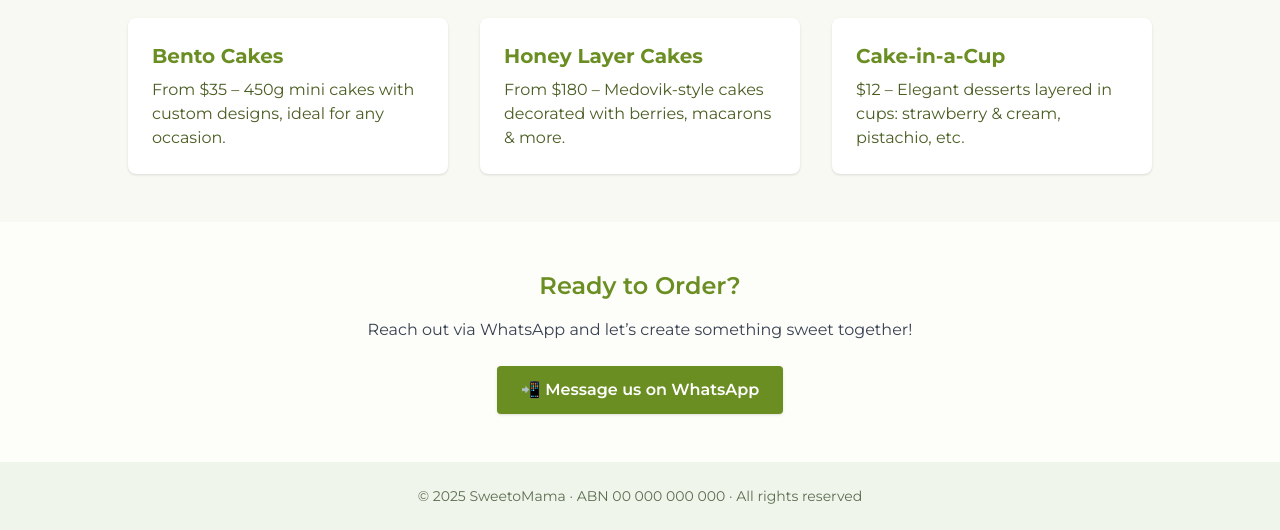
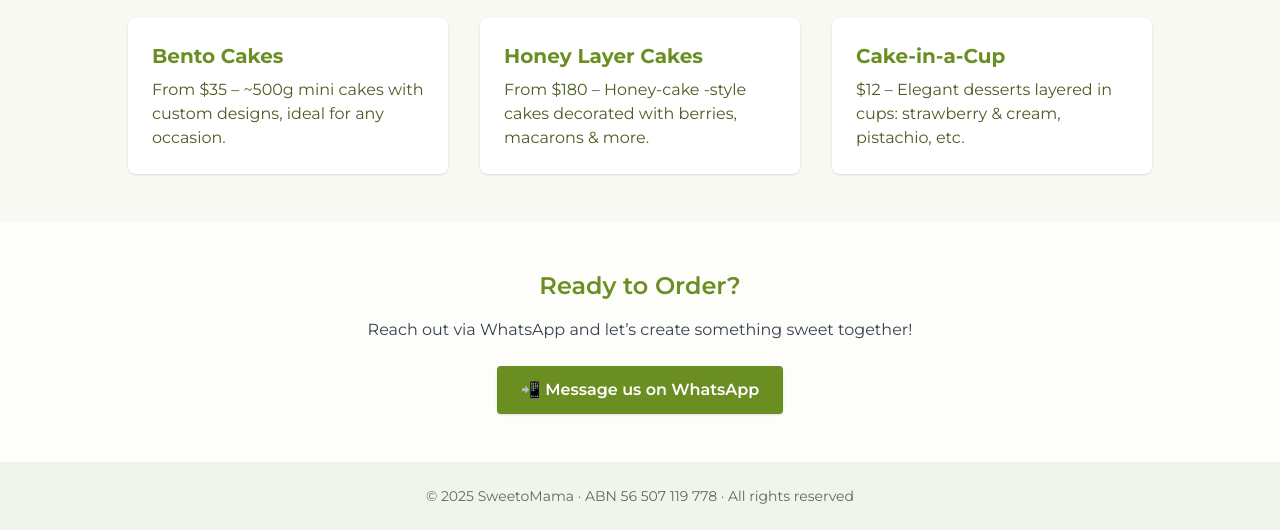
Before and after one commit to alexk2321/SweetoMama-tailwind, a plain HTML site: page index.html in a window 1280 px wide. Shown: the part 498-1028 px from the top of the page. Drawn offline with nearby package versions, Linux system fonts and the light colour scheme.

Commit message:
Update index.html

```diff
--- a/index.html
+++ b/index.html
@@ -36,11 +36,11 @@
       <div class="grid md:grid-cols-3 gap-8 text-left">
         <div class="bg-white p-6 rounded-lg shadow">
           <h3 class="text-xl font-bold text-[#6B8E23] mb-2">Bento Cakes</h3>
-          <p>From $35 – 450g mini cakes with custom designs, ideal for any occasion.</p>
+          <p>From $35 – ~500g  mini cakes with custom designs, ideal for any occasion.</p>
         </div>
         <div class="bg-white p-6 rounded-lg shadow">
           <h3 class="text-xl font-bold text-[#6B8E23] mb-2">Honey Layer Cakes</h3>
-          <p>From $180 – Medovik-style cakes decorated with berries, macarons & more.</p>
+          <p>From $180 – Honey-cake -style cakes decorated with berries, macarons & more.</p>
         </div>
         <div class="bg-white p-6 rounded-lg shadow">
           <h3 class="text-xl font-bold text-[#6B8E23] mb-2">Cake-in-a-Cup</h3>
@@ -54,7 +54,7 @@
   <section class="py-12 px-6 text-center">
     <h2 class="text-2xl font-semibold mb-4 text-[#6B8E23]">Ready to Order?</h2>
     <p class="mb-6 text-gray-700">Reach out via WhatsApp and let’s create something sweet together!</p>
-    <a href="https://wa.me/614XXXXXXXX" target="_blank"
+    <a href="https://wa.me/61455023840" target="_blank"
        class="inline-block bg-[#6B8E23] hover:bg-[#5A7A1E] text-white font-semibold py-3 px-6 rounded shadow">
       📲 Message us on WhatsApp
     </a>
@@ -62,7 +62,7 @@
 
   <!-- Footer -->
   <footer class="bg-[#f0f5ec] py-6 text-center text-sm text-[#5c6d50]">
-    &copy; 2025 SweetoMama · ABN 00 000 000 000 · All rights reserved
+    &copy; 2025 SweetoMama · ABN 56 507 119 778 · All rights reserved
   </footer>
 
 </body>
```
